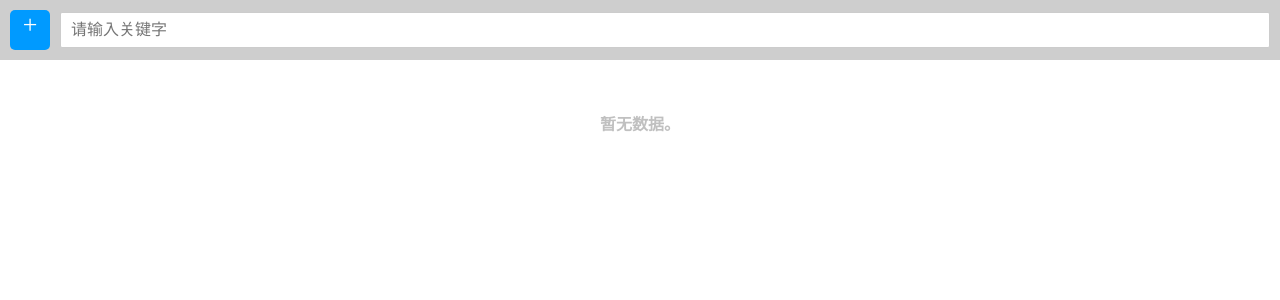
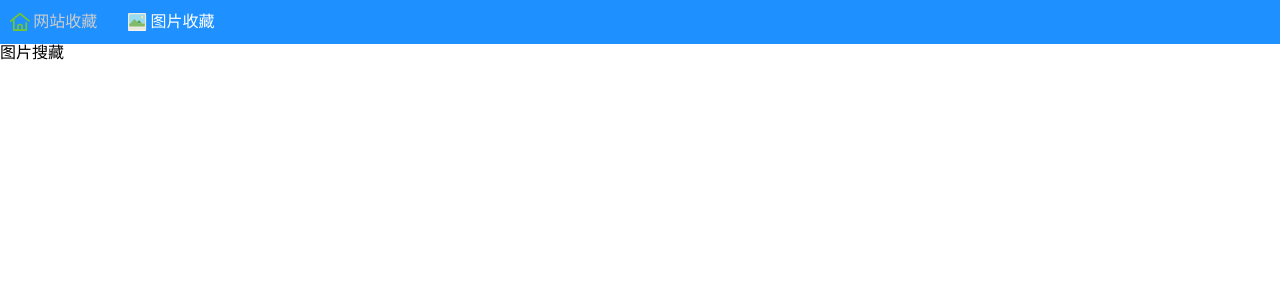
Before and after one commit to wz156700/favorites, a Vue app in the folder readit/: page /#/iamgeGallery in a window 1280 px wide. Shown: the top 300 px of the page. Built offline with nearby package versions, Linux system fonts and the light colour scheme.

Commit message:
1. 编写路由 2. 编写header 导航

```diff
--- a/readit/package.json
+++ b/readit/package.json
@@ -8,7 +8,7 @@
     "build": "vue-tsc && vite build",
     "preview": "vite preview",
     "start": "nodemon --exec electron . --watch ./ --ext .js .html .ts .css .vue",
-    "test":"electron ."
+    "test": "electron ."
   },
   "dependencies": {
     "lodash": "^4.17.21",
@@ -16,7 +16,8 @@
     "pinia": "^2.1.3",
     "store2": "^2.14.2",
     "stylus": "^0.59.0",
-    "vue": "^3.2.47"
+    "vue": "^3.2.47",
+    "vue-router": "^4.2.2"
   },
   "devDependencies": {
     "@vitejs/plugin-vue": "^4.1.0",
--- a/readit/src/App.vue
+++ b/readit/src/App.vue
@@ -29,7 +29,7 @@ provide("controlKeyWords", {
 </script>
 
 <template>
-  <homeView />
+  <router-view></router-view>
 </template>
 
 <style scoped lang="stylus"></style>
--- a/readit/src/main.ts
+++ b/readit/src/main.ts
@@ -3,6 +3,7 @@ import App from './App.vue'
 import 'normalize.css'
 import '@/assets/common.css'
 import { createPinia } from 'pinia'
+import router from '@/router/index.js'
 
 
-createApp(App).use(createPinia()).mount('#app')
+createApp(App).use(createPinia()).use(router).mount('#app')
--- /dev/null
+++ b/readit/src/router/index.js
@@ -0,0 +1,26 @@
+import { createRouter, createWebHashHistory } from 'vue-router'
+import Home from '@/views/homeView.vue'
+const routes = [
+    {
+        path: '/',
+        redirect: '/home'
+    },
+    {
+        path: '/home',
+        name: 'home',
+        component: Home
+    },
+    {
+        path: '/iamgeGallery',
+        name: 'iamgeGallery',
+        component: () => import("@/views/ImageGallery.vue")
+    }
+]
+const router = createRouter(
+    {
+        history: createWebHashHistory(),
+        routes,
+    }
+)
+
+export default router
--- /dev/null
+++ b/readit/src/views/ImageGallery.vue
@@ -0,0 +1,11 @@
+<script setup>
+import Header from "@/views/header.vue";
+</script>
+
+<template>
+  <Header />
+  <div class="image-container">图片搜藏</div>
+</template>
+
+<style scoped>
+</style>
--- /dev/null
+++ b/readit/src/views/header.vue
@@ -0,0 +1,109 @@
+<script setup>
+</script>
+
+<template>
+  <div class="header-container">
+    <router-link to="/home" custom v-slot="{ navigate, isActive }">
+      <div @click="navigate" :class="{ active: isActive }">
+        <svg
+          t="1681048810748"
+          class="icon"
+          viewBox="0 0 1024 1024"
+          version="1.1"
+          xmlns="http://www.w3.org/2000/svg"
+          p-id="2697"
+          width="20"
+          height="20"
+        >
+          <path
+            d="M485.333333 52.053333a42.666667 42.666667 0 0 1 53.333334 0l298.282666 238.592 170.282667 130.133334a42.666667 42.666667 0 0 1-51.797333 67.797333l-170.666667-130.432-0.768-0.597333L512 139.946667l-277.333333 221.866666v523.52h170.666666a42.666667 42.666667 0 1 1 0 85.333334h-213.333333a42.666667 42.666667 0 0 1-42.666667-42.666667V434.090667L70.4 501.76a42.666667 42.666667 0 0 1-55.466667-64.768l149.333334-128a42.666667 42.666667 0 0 1 1.066666-0.938667l320-256zM832 512a42.666667 42.666667 0 0 1 42.666667 42.666667v373.333333a42.666667 42.666667 0 0 1-42.666667 42.666667H597.333333a42.666667 42.666667 0 1 1 0-85.333334h192V554.666667a42.666667 42.666667 0 0 1 42.666667-42.666667z"
+            fill="#75C82B"
+            p-id="2698"
+          ></path>
+          <path
+            d="M490.666667 682.666667a42.666667 42.666667 0 0 0-42.666667 42.666666v160h128V725.333333a42.666667 42.666667 0 0 0-42.666667-42.666666h-42.666666z m-128 42.666666a128 128 0 0 1 128-128h42.666666a128 128 0 0 1 128 128v202.666667a42.666667 42.666667 0 0 1-42.666666 42.666667h-213.333334a42.666667 42.666667 0 0 1-42.666666-42.666667V725.333333z"
+            fill="#75C82B"
+            p-id="2699"
+          ></path>
+        </svg>
+        网站收藏
+      </div>
+    </router-link>
+    <router-link to="/iamgeGallery" custom v-slot="{ navigate, isActive }">
+      <div @click="navigate" :class="{ active: isActive }">
+        <svg
+          t="1681048859567"
+          class="icon"
+          viewBox="0 0 1024 1024"
+          version="1.1"
+          xmlns="http://www.w3.org/2000/svg"
+          p-id="3770"
+          width="20"
+          height="20"
+        >
+          <path
+            d="M917.09952 84.6848H114.41152c-32.83968 0-59.45856 26.624-59.45856 59.45856v772.96128c0 32.83456 26.624 59.45344 59.45856 59.45344h802.688c32.83456 0 59.45344-26.61888 59.45344-59.45344V144.13824c0-32.82944-26.61888-59.45344-59.45344-59.45344z"
+            fill=""
+            p-id="3771"
+          ></path>
+          <path
+            d="M917.09952 54.95296H114.41152c-32.83968 0-59.45856 26.624-59.45856 59.45856V887.35232c0 32.8448 26.624 59.46368 59.45856 59.46368h802.688c32.83456 0 59.45344-26.61888 59.45344-59.46368V114.41152c0-32.83456-26.61888-59.45856-59.45344-59.45856z"
+            fill="#ECEAE0"
+            p-id="3772"
+          ></path>
+          <path
+            d="M872.50432 114.41152H159.00672a44.5952 44.5952 0 0 0-44.5952 44.5952V590.07488h802.688V159.00672a44.5952 44.5952 0 0 0-44.5952-44.5952z"
+            fill="#98DCF0"
+            p-id="3773"
+          ></path>
+          <path
+            d="M613.63712 411.55584l-154.94144 178.51904h309.86752z"
+            fill="#699B54"
+            p-id="3774"
+          ></path>
+          <path
+            d="M586.82368 590.07488l-206.53568-237.9776-206.5408 237.9776H114.41152V694.12352a44.5952 44.5952 0 0 0 44.5952 44.5952h713.4976a44.5952 44.5952 0 0 0 44.5952-44.5952v-104.05376h-330.27584z"
+            fill="#80BB67"
+            p-id="3775"
+          ></path>
+          <path
+            d="M768.44544 263.05536m-59.45856 0a59.45856 59.45856 0 1 0 118.91712 0 59.45856 59.45856 0 1 0-118.91712 0Z"
+            fill="#FFE68E"
+            p-id="3776"
+          ></path>
+        </svg>
+        图片收藏
+      </div>
+    </router-link>
+  </div>
+</template>
+
+<style scoped lang='stylus'>
+.header-container {
+  display: flex;
+  background: #1e90ff;
+  height: 44px;
+
+  div {
+    padding-left: 10px;
+    padding-right: 20px;
+    display: flex;
+    justify-content: center;
+    align-items: center;
+    color: #ccc;
+    cursor: pointer;
+
+    &.active {
+      color: #fff;
+    }
+
+    svg {
+      margin-right: 0.2rem;
+      color: #ccc;
+    }
+
+    &.active svg {
+      fill: #fff;
+    }
+  }
+}</style>
--- a/readit/src/views/homeView.vue
+++ b/readit/src/views/homeView.vue
@@ -3,9 +3,11 @@ import { ref } from "vue";
 import searchBar from "./serachBar.vue";
 import dialogVue from "./dialog.vue";
 import websiteList from "./websiteList/websiteList.vue";
+import Header from "@/views/header.vue";
 </script>
 
 <template>
+  <Header/>
   <searchBar />
   <teleport to="body"> <dialogVue /> </teleport>
   <websiteList />
```
Also changed, not shown: 1 other file (tests, documents, lock files or other folders).
